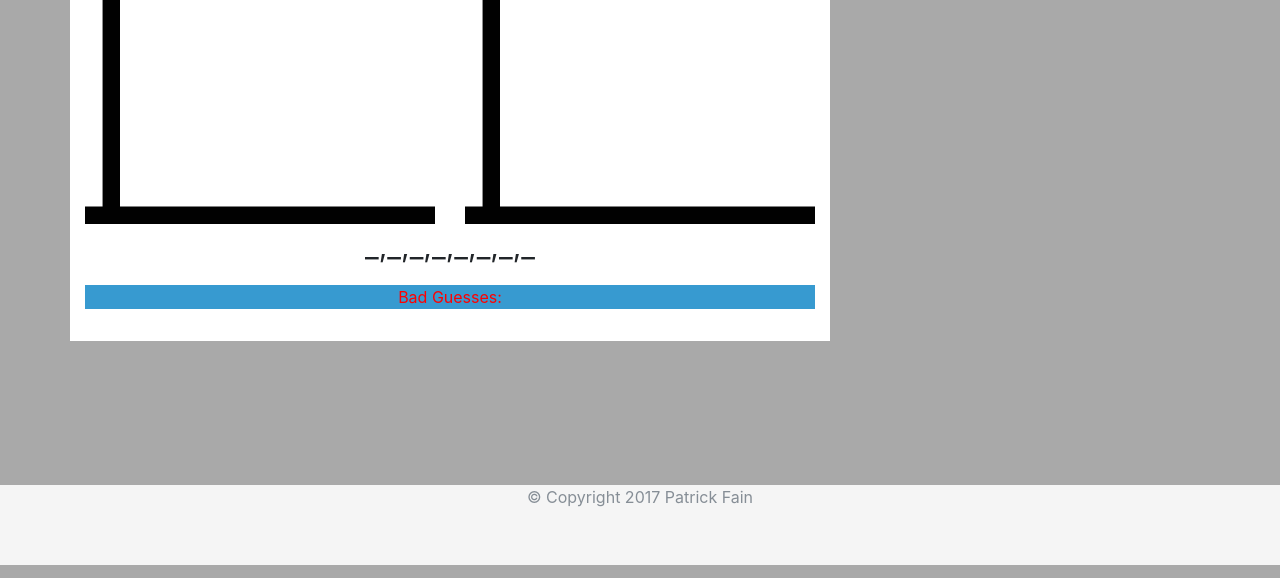
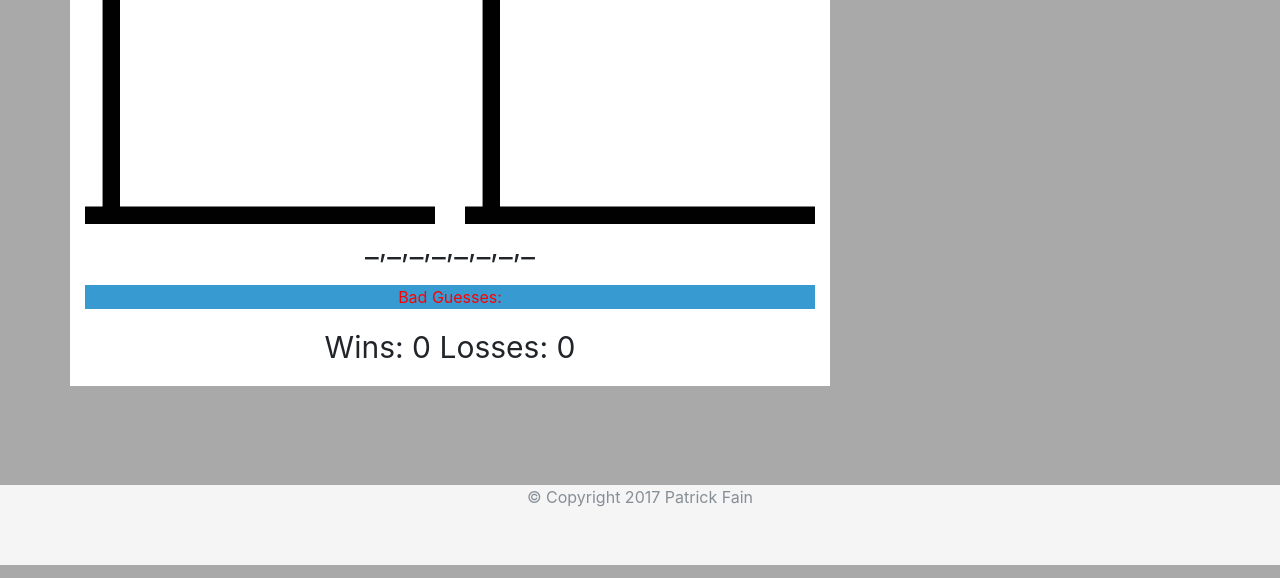
Before and after one commit to fain704/Hangman-Game, a plain HTML site: page index.html in a window 1280 px wide. Shown: the part 235-813 px from the top of the page. Drawn offline with nearby package versions, Linux system fonts and the light colour scheme.

Commit message:
fixed win loss, reset

```diff
--- a/index.html
+++ b/index.html
@@ -78,7 +78,7 @@
                            </div>
                      </div>
                      <div>
-                           <p style = "text-align: center; font-size: 30px;"  class = "winLoss"></p>
+                           <p style = "text-align: center; font-size: 30px;"  id= "winLoss"></p>
                      </div>
 			</div>
 
--- a/javascript.js
+++ b/javascript.js
@@ -26,7 +26,8 @@
 
 		//push answer key to HTML
 		document.getElementById("correct").innerHTML = answerKey;
-		// document.getElementById("winLoss").innerHTML = "Wins: " + wins + " Losses: " + losses;
+		document.getElementById("winLoss").innerHTML = "Wins: " + wins + " Losses: " + losses;
+		document.getElementById("wrong").innerHTML = badLetters;
 	}
 
 	//initialize game
@@ -76,16 +77,16 @@
 
 	};
 
-	if (answerKey===answerArr) {
+
+	if (answerKey.toString()===answerArr.toString()) {
 			alert("you win");
 			wins++;
-			gameStart()
+			gameStart();
 		} else if (error >= 6) {
 			alert("you lose")
 			losses++;
-			gameStart()
+			gameStart();
 		};
-
 
 
 
```
